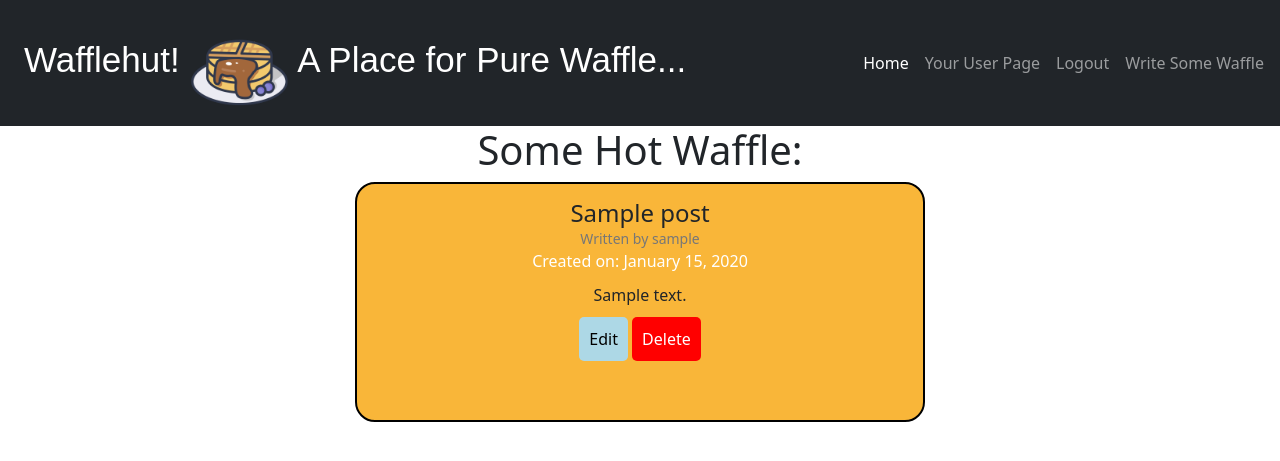
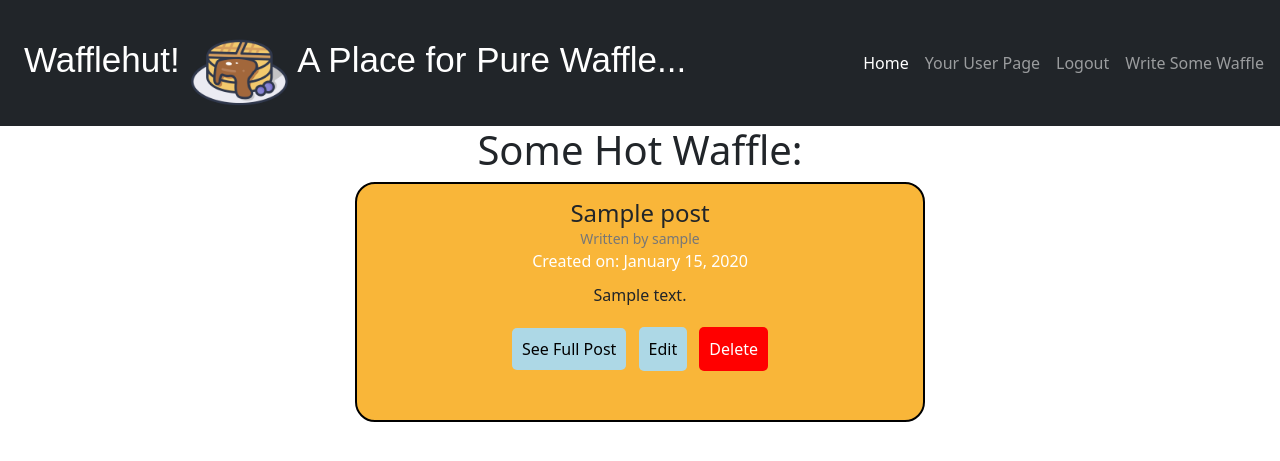
Before and after one commit to AlistairDriscoll/wafflehut, a Django app: page / in a window 1280 px wide. Shown: the top 461 px of the page. Run offline with Django 4.2, Linux system fonts and the light colour scheme; a user stored in the database is signed in; tables that the repository leaves empty hold one stand-in row (values such as "Sample post"); some libraries are stand-ins or nearby versions; some web fonts are replaced.

Commit message:
Add: Read full post functionality

```diff
--- a/blog/templates/blog/posts.html
+++ b/blog/templates/blog/posts.html
@@ -12,6 +12,7 @@
                 <div class="author">Written by {{ post.author }}</div>
                 <div class="created_on">Created on: {{ post.created_on|date:"F j, Y" }}</div>
                 <div class="content">{{ post.content|safe }}</div>
+                <a class="button full-post-button" href="{% url 'view_full_post' post.slug %}">See Full Post</a>
                 {% if username == post.author %}
                 <button class="edit-button">Edit</button>
                 <button class="delete-button">Delete</button>
--- a/blog/urls.py
+++ b/blog/urls.py
@@ -6,4 +6,5 @@ urlpatterns = [
     # path('<str:user>/', views.user_page, name='user_page'),
     path('user_page/', views.user_page, name='user_page'),
     path('write_post/', views.write_post, name='write_post'),
+    path('<slug:slug>/', views.view_full_post, name='view_full_post'),
 ]
--- a/blog/views.py
+++ b/blog/views.py
@@ -52,8 +52,9 @@ def user_page(request):
     )
 
 def write_post(request):
-
-
+    """
+    View for taking the PostForm data and storing it in the database
+    """
     if request.method == "POST":
         post_form = PostForm(data=request.POST)
         if post_form.is_valid():
@@ -68,3 +69,17 @@ def write_post(request):
         "blog/write_post.html",
         {"post_form": post_form},
     )
+
+def view_full_post(request, slug):
+    """
+    View to display a full blog post
+    """
+    queryset = Post.objects.all()
+    post = get_object_or_404(queryset, slug=slug)
+    post.title = post.title.capitalize()
+
+    return render(
+        request,
+        "blog/view_full_post.html",
+        {"post": post,},
+    )
--- a/static/css/style.css
+++ b/static/css/style.css
@@ -57,7 +57,7 @@ h1 {
 }
 
 .post .content {
-    margin-top: 10px;
+    margin: 10px;
     font-size: 16px;
 }
 
@@ -66,19 +66,24 @@ h1 {
     color: white;
 }
 
-.post button {
+.post button,
+a.button {
+    margin: 4px;
     margin-top: 10px;
     padding: 10px;
     border: none;
     border-radius: 5px;
     cursor: pointer;
-}
-
-.edit-button {
-    background-color: lightblue; /* Light blue for edit button */
+    text-decoration: none;
 }
 
 .delete-button {
     background-color: red; /* Red for delete button */
     color: white;
 }
+
+.edit-button,
+.full-post-button {
+    background-color: lightblue; /* Light blue for other buttons */
+    color: black;
+}
--- a/templates/base.html
+++ b/templates/base.html
@@ -60,9 +60,7 @@
     </nav>
     {% block content %}
     <!-- Content Goes here -->
-     {% if user.is_authenticated %}
-     <button></button>
-     {% endif %}
+
 
     {% endblock content %}
     <script src="https://kit.fontawesome.com/bc5efad812.js" crossorigin="anonymous"></script>
```
Also changed, not shown: blog/templates/blog/view_full_post.html (added, +15 -0 lines).
